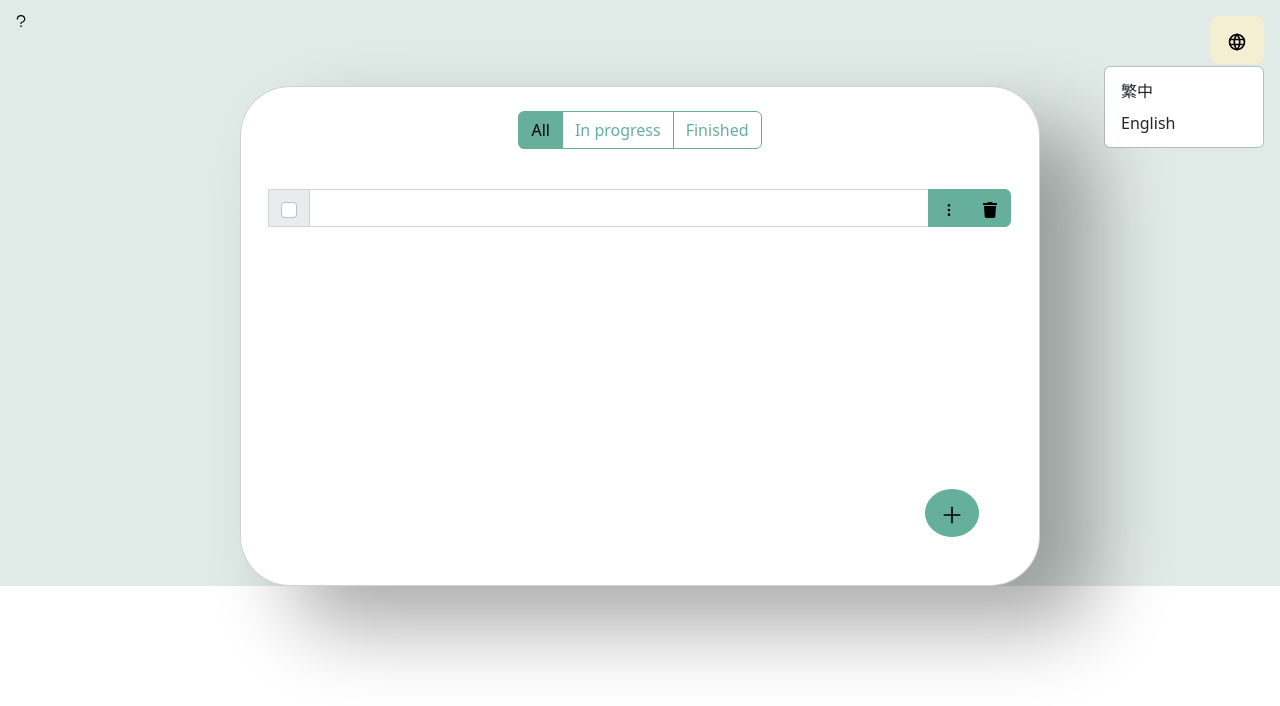
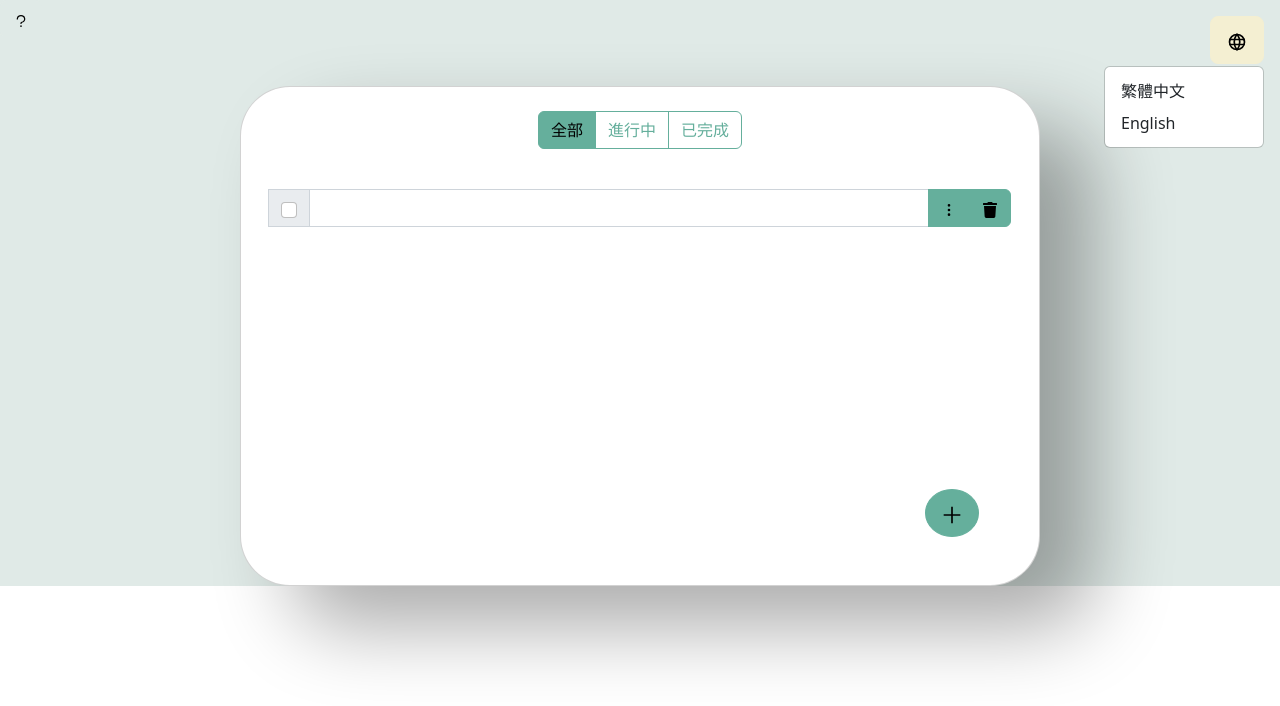
Before and after one commit to mawarutuco/-nested-todo-list, a React (Create React App) app: page / in a window 1280 px wide. Both pictures are taken after a click on the button 1237 px from the left and 40 px from the top of the page. Shown: the top 706 px of the page. Built offline with nearby package versions, Linux system fonts and the light colour scheme.

Commit message:
fix多國

```diff
--- a/src/i18n/ChangeLanguage.js
+++ b/src/i18n/ChangeLanguage.js
@@ -1,18 +1,16 @@
-import {  forwardRef } from "react";
-import { Button, Dropdown,  } from "react-bootstrap";
+import { forwardRef } from "react";
+import { Button, Dropdown } from "react-bootstrap";
 import { useTranslation } from "react-i18next";
 import { TbWorld } from "react-icons/tb";
 
 const ChangeLanguage = () => {
   const changeLanguage = (nowLanguage) => i18n.changeLanguage(nowLanguage);
-  const { t, i18n } = useTranslation();
+  const { i18n } = useTranslation();
 
   const CustomToggle = forwardRef(({ onClick }, ref) => (
     <Button
       ref={ref}
-      onClick={(e) => {
-        onClick(e);
-      }}
+      onClick={(e) => onClick(e)}
       className="btn-lg position-absolute end-0 top-0 m-3"
       variant="light"
     >
@@ -24,8 +22,12 @@ const ChangeLanguage = () => {
     <Dropdown>
       <Dropdown.Toggle as={CustomToggle} />
       <Dropdown.Menu>
-        <Dropdown.Item onClick={() => changeLanguage("tw")}>繁中</Dropdown.Item>
-        <Dropdown.Item onClick={() => changeLanguage("en")}>English</Dropdown.Item>
+        <Dropdown.Item onClick={() => changeLanguage("tw")}>
+          繁體中文
+        </Dropdown.Item>
+        <Dropdown.Item onClick={() => changeLanguage("en")}>
+          English
+        </Dropdown.Item>
       </Dropdown.Menu>
     </Dropdown>
   );
--- a/src/i18n/i18nSetting.js
+++ b/src/i18n/i18nSetting.js
@@ -9,7 +9,7 @@ const resources = {
   tw: { translation: tw },
 };
 
-let localStorageGetLanguage = localStorage.getItem('i18nextLng')
+let localStorageGetLanguage = localStorage.getItem("i18nextLng") || "tw";
 
 i18n
   .use(initReactI18next)
```
